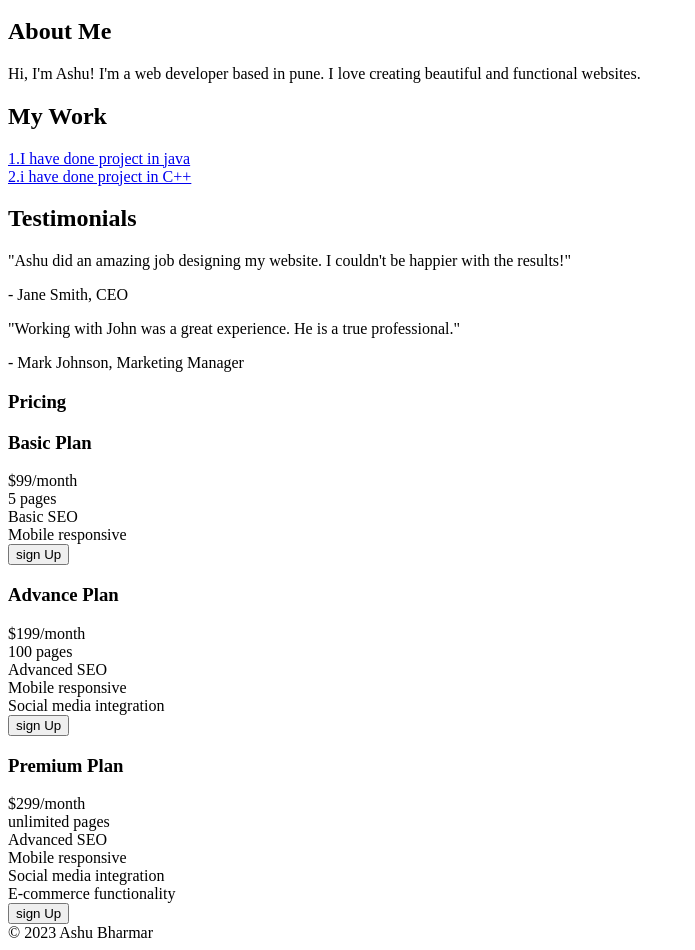
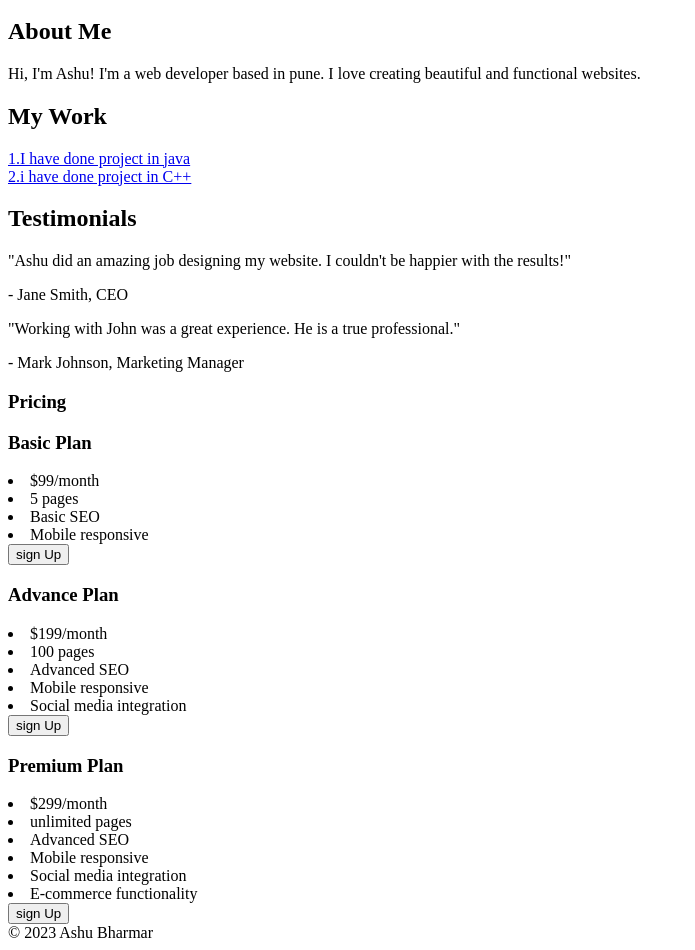
Before and after one commit to Ashu300/contest, a plain HTML site: page index.html in a window 1280 px wide. Shown: the part 136-1086 px from the top of the page, without its empty margins (0-695 px from the left). Drawn offline with Linux system fonts and the light colour scheme.

Commit message:
Update index.html

```diff
--- a/index.html
+++ b/index.html
@@ -64,12 +64,12 @@
     </h3>
     <h3>
         Basic Plan</h3>
-        <div>$99/month</div>
-    <div>5 pages</div>
-    <div>
+        <li>$99/month</li>
+    <li>5 pages</li>
+    <li>
     Basic SEO
-    </div>
-    <div>Mobile responsive</div>
+    </li>
+    <li>Mobile responsive</li>
     <button>
         sign Up
     </button>
@@ -77,22 +77,22 @@
 
     <h3>
         Advance Plan</h3>
-        <div>$199/month</div>
-    <div>100 pages</div>
-     <div class="">Advanced SEO</div>
-    <div>Mobile responsive</div>
-    <div>Social media integration</div>
+        <li>$199/month</li>
+    <li>100 pages</li>
+     <li>Advanced SEO</li>
+    <li>Mobile responsive</liv>
+    <li>Social media integration</li>
     <button>
         sign Up
     </button>
      <h3>
         Premium Plan</h3>
-        <div>$299/month</div>
-    <div>unlimited pages</div>
-     <div class="">Advanced SEO</div>
-    <div>Mobile responsive</div>
-    <div>Social media integration</div>
-    <div>E-commerce functionality</div>
+        <li>$299/month</li>
+    <li>unlimited pages</li>
+     <li>Advanced SEO</li>
+    <li>Mobile responsive</li>
+    <li>Social media integration</li>
+    <li>E-commerce functionality</li>
     <button>
         sign Up
     </button>
```
